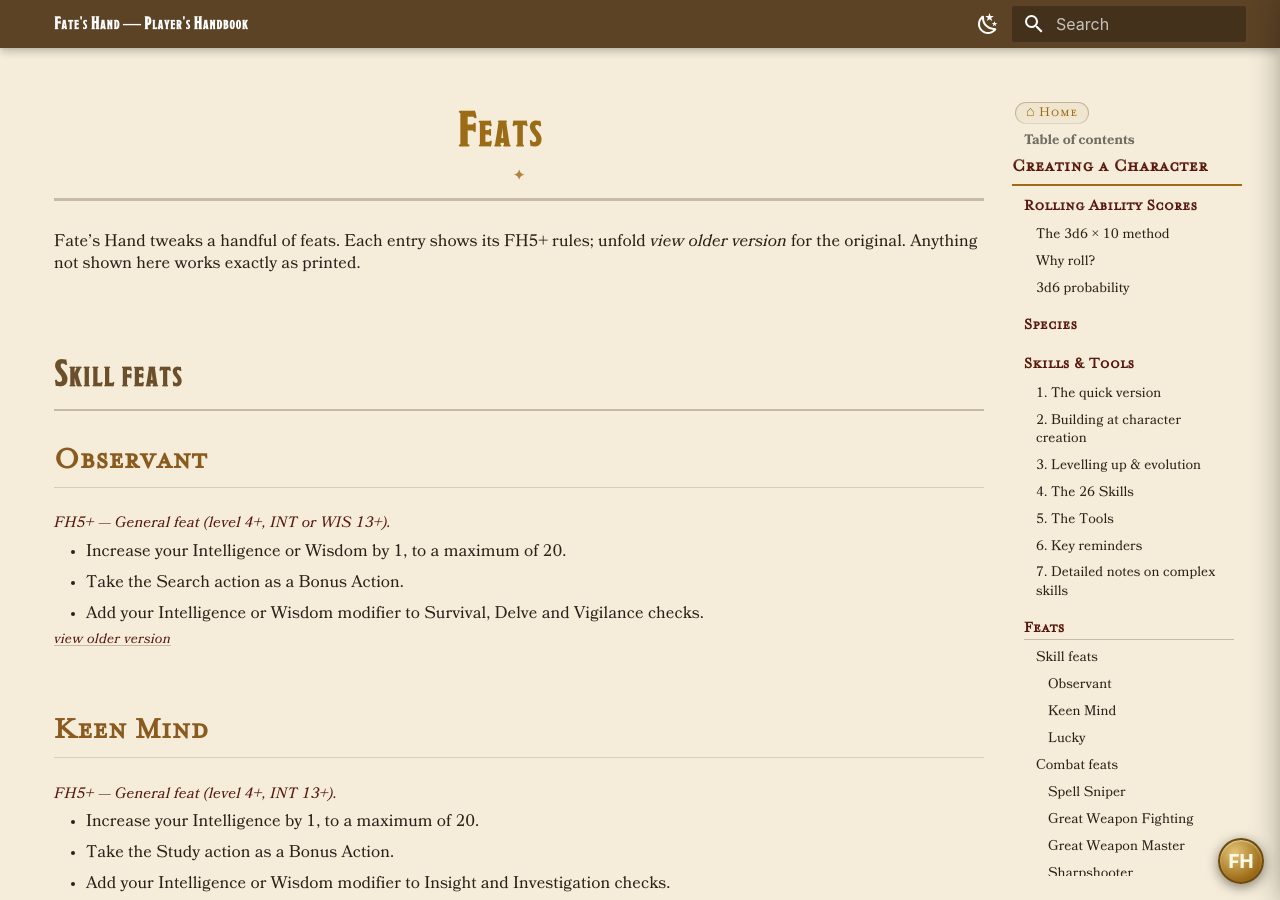
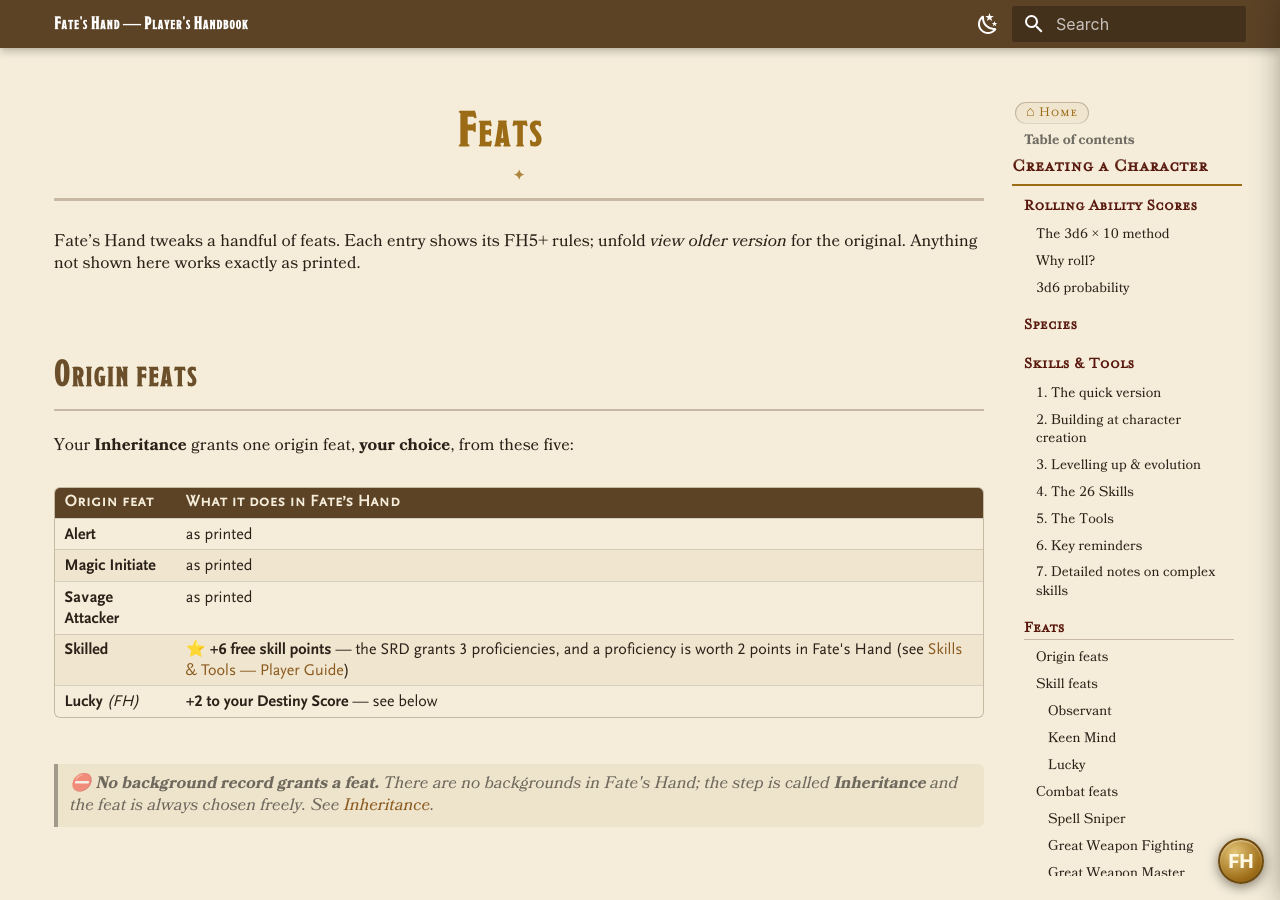
Before and after one commit to Noirchicot/fh-phb, an MkDocs documentation site: the page built from docs/chapters/feats.md, in a window 1280 px wide and 900 px high. Built offline with MkDocs 1.6.1 and Material for MkDocs 9.7.7, drawn with Linux system fonts in a browser that asks for light colours.

Commit message:
L'équipement de départ, les cinq dons d'origine, et le lanceur de dés qui publiait encore la relance
Suite de la vidange des addendums. Trois trous que le balayage a nommés et que
`grep` confirmait : une règle ratifiée que le site ne publiait nulle part.

· `backgrounds` (Inheritance) gagne L'ÉQUIPEMENT DE DÉPART — paquet de classe
  SRD + une bourse de 50 po qui s'AJOUTE à l'or du paquet (Barbare option A →
  65 po). Ratifié le 2026-08-13 ; `grep "50 gp|starting equipment"` sur les
  vingt chapitres rendait zéro.
· `feats` gagne LES CINQ DONS D'ORIGINE et le chiffre de Skilled : +6 points
  libres (3 maîtrises × 2). Le chapitre n'en montrait qu'un seul, et c'était
  celui dont le nom est contesté.
· `stat-roller.html` — L'OUTIL PUBLIÉ APPLIQUAIT ENCORE LA RELANCE, en code :
  il jetait le lot entier quand aucun des six n'atteignait 15. Corriger le
  chapitre seul aurait laissé l'outil publier la règle morte à côté de lui.
  Il applique désormais les deux planchers, et annonce PRODIGY quand le
  plancher haut a dû intervenir.

📏 VÉRIFIÉ PAR SIMULATION, 50 000 lots : le nouveau lanceur rend exactement ce
que `appliquerLesPlanchers` (dice.mjs) rend — zéro divergence. Et Prodigy se
déclenche sur 17,0 % des personnages, ce que l'addendum annonçait à ≈17 %.

⚠️ Le premier harnais de test accusait le lanceur de diverger sur 8,7 % des
lots. C'était le HARNAIS qui avait tort : le moteur compare des objets
(`roll === haut`), donc il ne lève qu'UN seul jet ; ma reproduction comparait
des valeurs et levait tous les ex æquo. Troisième fois de la nuit qu'un
contrôle accuse du code juste — et troisième fois que la mesure tranche.

Co-Authored-By: Claude Opus 5 <noreply@anthropic.com>

```diff
--- a/docs/chapters/feats.md
+++ b/docs/chapters/feats.md
@@ -1,6 +1,21 @@
 # Feats
 
 Fate's Hand tweaks a handful of feats. Each entry shows its FH5+ rules; unfold *view older version* for the original. Anything not shown here works exactly as printed.
+
+## Origin feats
+
+Your **Inheritance** grants one origin feat, **your choice**, from these five:
+
+| Origin feat | What it does in Fate's Hand |
+|---|---|
+| **Alert** | as printed |
+| **Magic Initiate** | as printed |
+| **Savage Attacker** | as printed |
+| **Skilled** | ⭐ **+6 free skill points** — the SRD grants 3 proficiencies, and a proficiency is worth 2 points in Fate's Hand (see [Skills & Tools — Player Guide](skills-and-tools.md)) |
+| **Lucky** *(FH)* | **+2 to your Destiny Score** — see below |
+
+> ⛔ **No background record grants a feat.** There are no backgrounds in Fate's Hand; the step is
+> called **Inheritance** and the feat is always chosen freely. See [Inheritance](backgrounds.md).
 
 ## Skill feats
 
```
Also changed, not shown: docs/chapters/backgrounds.md (+8 -0 lines), docs/stat-roller.html (+24 -18 lines).
